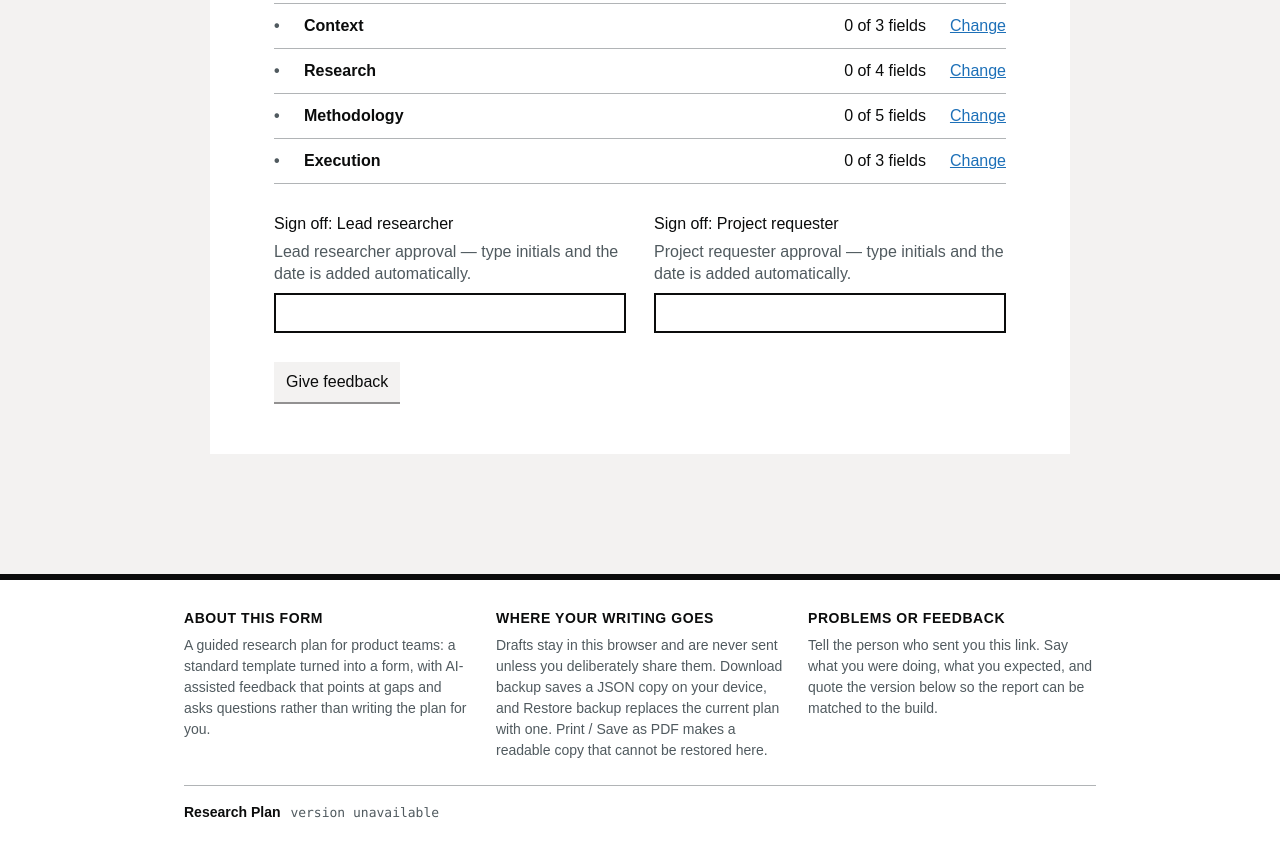
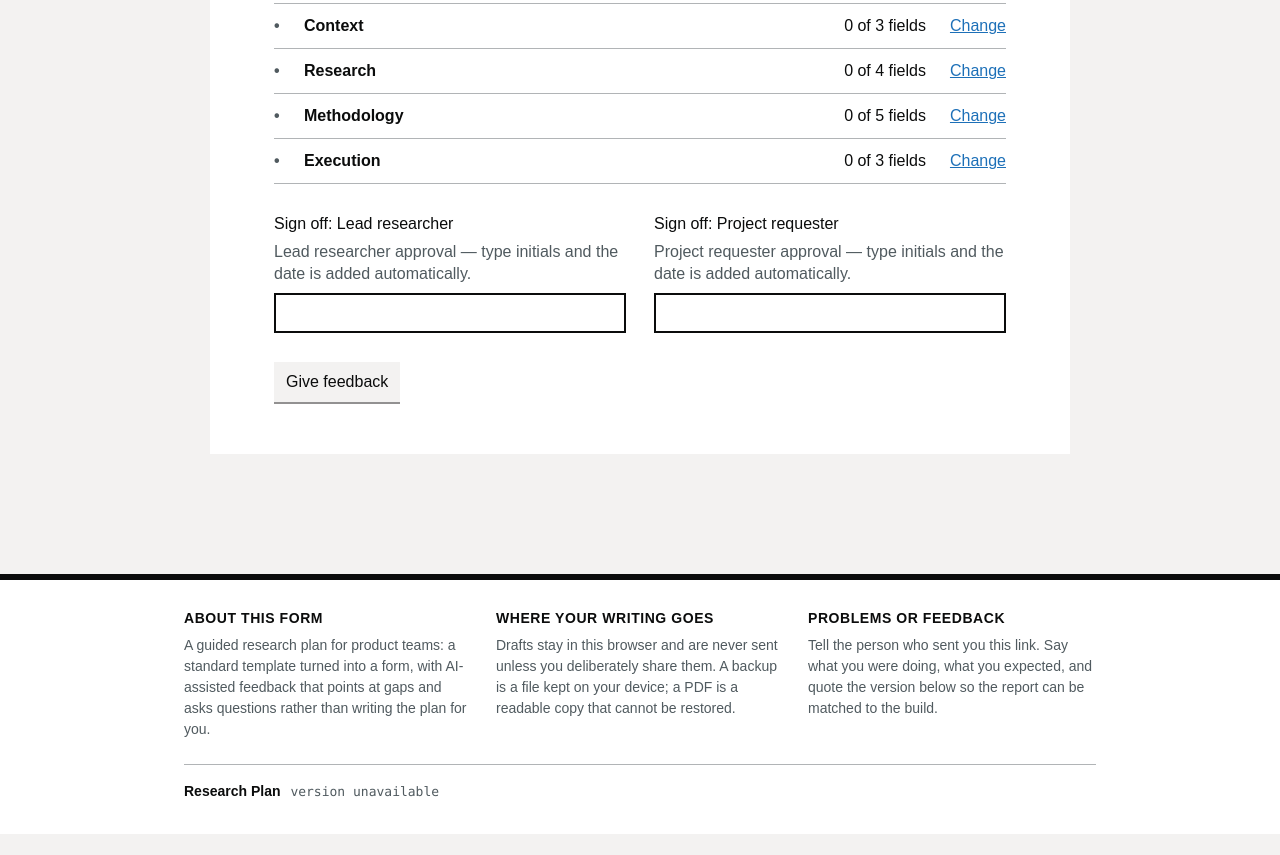
Before and after one commit to GustavoBerumen/research-plan-app, a website: page index.html in a window 1280 px wide. Shown: the part 1908-2763 px from the top of the page. After the commit the page ends 2742 px from the top, so only its background shows below. Drawn offline with Linux system fonts and the light colour scheme; no server answers.

Commit message:
RPA-92: Cut the footer's data paragraph again, to two sentences
Per Gus, the same length as the section beside it: 33 words against its 30.
Keeps the one thing this section exists to say — it stays in the browser and
is never sent unless deliberately shared — and one line on what a backup and
a PDF each are. What Restore does is said by the restore flow itself, at the
moment it matters.

Co-Authored-By: Claude Opus 5 <noreply@anthropic.com>

```diff
--- a/index.html
+++ b/index.html
@@ -60,7 +60,7 @@
       </section>
       <section class="footer-col" aria-labelledby="footer-data">
         <h2 id="footer-data" class="footer-h">Where your writing goes</h2>
-        <p>Drafts stay in this browser and are never sent unless you deliberately share them. Download backup saves a JSON copy on your device, and Restore backup replaces the current plan with one. Print / Save as PDF makes a readable copy that cannot be restored here.</p>
+        <p>Drafts stay in this browser and are never sent unless you deliberately share them. A backup is a file kept on your device; a PDF is a readable copy that cannot be restored.</p>
       </section>
       <section class="footer-col" aria-labelledby="footer-help">
         <h2 id="footer-help" class="footer-h">Problems or feedback</h2>
```
Also changed, not shown: test/rpa-92-header-footer.test.js (+1 -1 lines).
